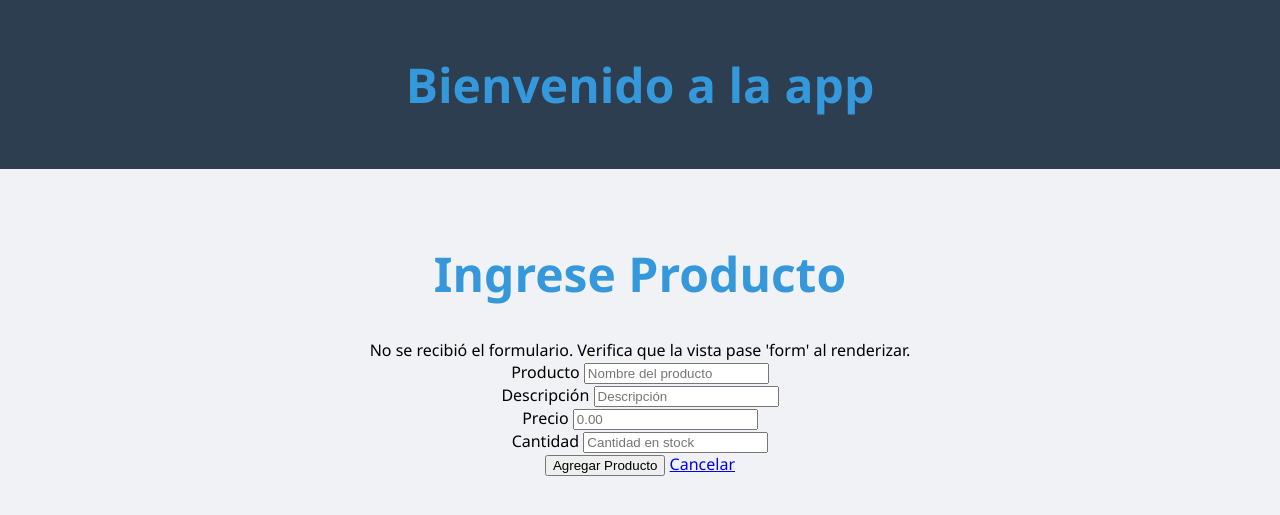
After one commit to ls-tacob/my_page_flask, a Flask app: template templates/product/form.html in a window 1280 px wide. The commit adds this page. Shown: the top 515 px of the page. Run offline with Flask 3, Linux system fonts and the light colour scheme; the template is opened without the code that fills it, so the values that code supplies are empty.

Commit message:
semana 11

```diff
--- a/app.py
+++ b/app.py
@@ -1,6 +1,12 @@
+import os
+
 from flask import Flask, render_template, request, redirect, url_for
 
+from my_page_flask.forms import ProductForm
+
 app = Flask(__name__)
+app.config['SECRET_KEY'] = os.environ.get('SECRET_KEY', 'dev-secret-cambialo-por-favor')
+
 
 @app.route('/')
 def home():
@@ -23,5 +29,10 @@ def about(nombre):
 def contacto(nombre):
     return render_template('admin/contacto.html', nombre=nombre)
 
+@app.route('/producto/<string:nombre>', methods=['GET', 'POST'])
+def producto(nombre):
+    form = ProductForm()  # asegúrate de tener: from forms import ProductForm
+    return render_template('product/form.html', form=form, nombre=nombre)
+
 if __name__ == '__main__':
     app.run(debug=True)
--- /dev/null
+++ b/inventory.py
@@ -0,0 +1,2 @@
+from models import db, Producto
+from forms import ProductForm
--- a/requirements.txt
+++ b/requirements.txt
@@ -2,9 +2,11 @@ blinker==1.9.0
 click==8.2.1
 colorama==0.4.6
 Flask==3.1.1
+Flask-WTF==1.2.2
 gunicorn==23.0.0
 itsdangerous==2.2.0
 Jinja2==3.1.6
 MarkupSafe==3.0.2
 packaging==25.0
 Werkzeug==3.1.3
+WTForms==3.2.1
--- a/templates/base.html
+++ b/templates/base.html
@@ -16,6 +16,8 @@
             <li><a href="{{ url_for('usuario', nombre=nombre) }}">Inicio</a></li>
             <li><a href="{{ url_for('about', nombre=nombre) }}">Acerca</a></li>
             <li><a href="{{ url_for('contacto', nombre=nombre) }}">Contacto</a></li>
+            <li><a href="{{ url_for('producto', nombre=nombre) }}">Productos</a></li>
+
         </ul>
     </nav>
     {% endif %}
--- /dev/null
+++ b/templates/product/form.html
@@ -0,0 +1,79 @@
+{% extends "base.html" %}
+{% block title %}Formulario de producto{% endblock %}
+{% block content %}
+<h1>Ingrese Producto</h1>
+{% if form is defined %}
+
+<form method="post" action="">
+  {{ form.hidden_tag() }}
+
+  <div class="mb-3">
+    {{ form.name.label(class="form-label") }}
+    {{ form.name(class="form-control", placeholder="Nombre del producto") }}
+    {% for error in form.name.errors %}
+      <div class="text-danger small">{{ error }}</div>
+    {% endfor %}
+  </div>
+
+  <div class="mb-3">
+    {{ form.descripcion.label(class="form-label") }}
+    {{ form.descripcion(class="form-control", placeholder="Descripción") }}
+    {% for error in form.descripcion.errors %}
+      <div class="text-danger small">{{ error }}</div>
+    {% endfor %}
+  </div>
+
+  <div class="mb-3">
+    {{ form.precio.label(class="form-label") }}
+    {{ form.precio(class="form-control", placeholder="0.00", step="0.01", min="0") }}
+    {% for error in form.precio.errors %}
+      <div class="text-danger small">{{ error }}</div>
+    {% endfor %}
+  </div>
+
+  <div class="mb-3">
+    {{ form.stock.label(class="form-label") }}
+    {{ form.stock(class="form-control", placeholder="Cantidad en stock", min="0") }}
+    {% for error in form.stock.errors %}
+      <div class="text-danger small">{{ error }}</div>
+    {% endfor %}
+  </div>
+
+  <div class="d-flex gap-2">
+    {{ form.submit(class="btn btn-primary") }}
+    <a href="{{ url_for('index') }}" class="btn btn-secondary">Cancelar</a>
+  </div>
+</form>
+
+{% else %}
+
+<div class="alert alert-warning">No se recibió el formulario. Verifica que la vista pase 'form' al renderizar.</div>
+<form method="post" action="">
+  <div class="mb-3">
+    <label class="form-label" for="name">Producto</label>
+    <input id="name" name="name" class="form-control" placeholder="Nombre del producto" required minlength="3" maxlength="50">
+  </div>
+
+  <div class="mb-3">
+    <label class="form-label" for="descripcion">Descripción</label>
+    <input id="descripcion" name="descripcion" class="form-control" placeholder="Descripción">
+  </div>
+
+  <div class="mb-3">
+    <label class="form-label" for="precio">Precio</label>
+    <input id="precio" name="precio" type="number" step="0.01" min="0" class="form-control" placeholder="0.00" required>
+  </div>
+
+  <div class="mb-3">
+    <label class="form-label" for="stock">Cantidad</label>
+    <input id="stock" name="stock" type="number" min="0" class="form-control" placeholder="Cantidad en stock" required>
+  </div>
+
+  <div class="d-flex gap-2">
+    <button type="submit" class="btn btn-primary">Agregar Producto</button>
+    <a href="{{ url_for('index') }}" class="btn btn-secondary">Cancelar</a>
+  </div>
+</form>
+
+{% endif %}
+{% endblock %}
```
Also changed, not shown: forms.py (added, +12 -0 lines), models.py (added, +12 -0 lines).
